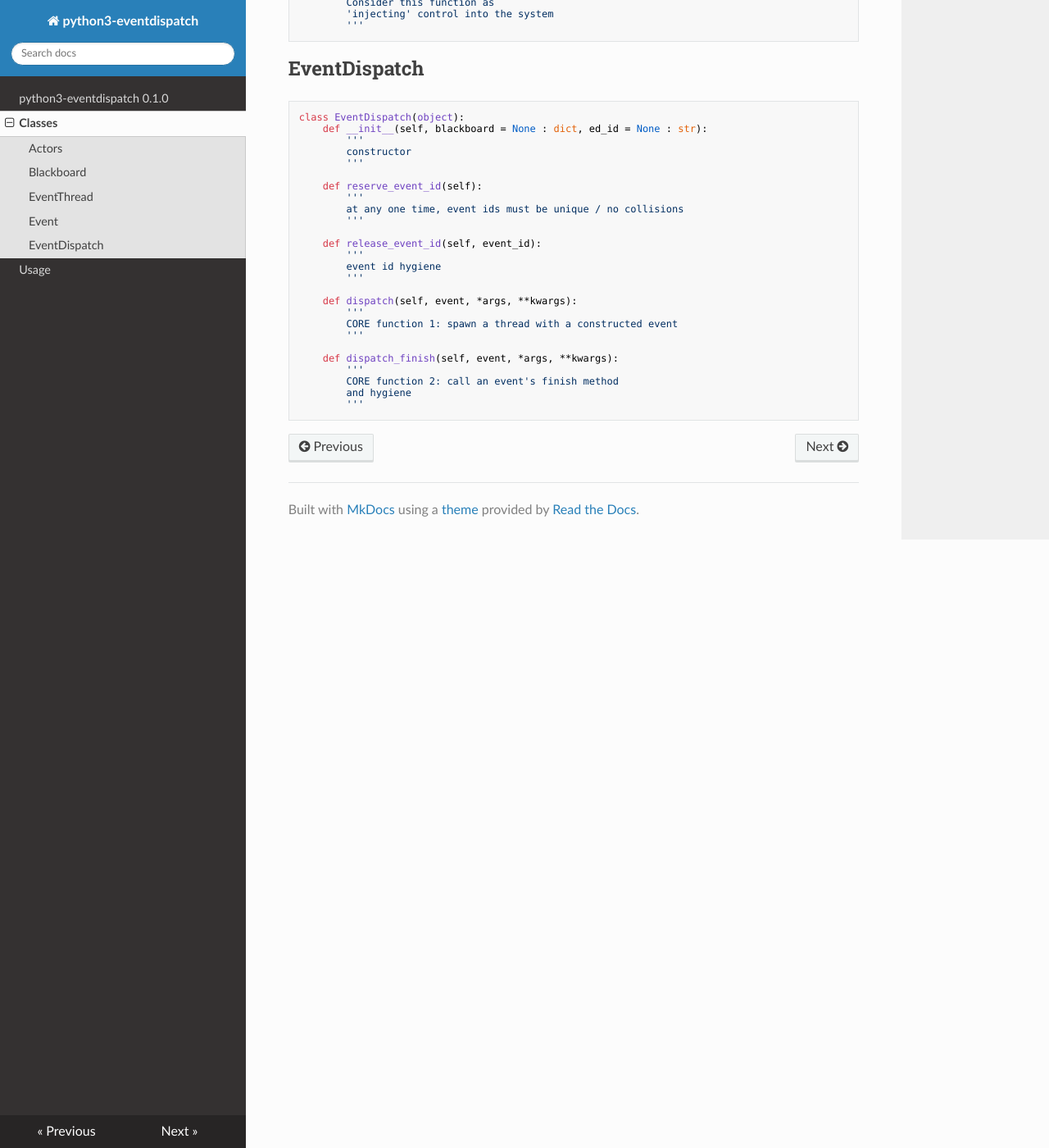
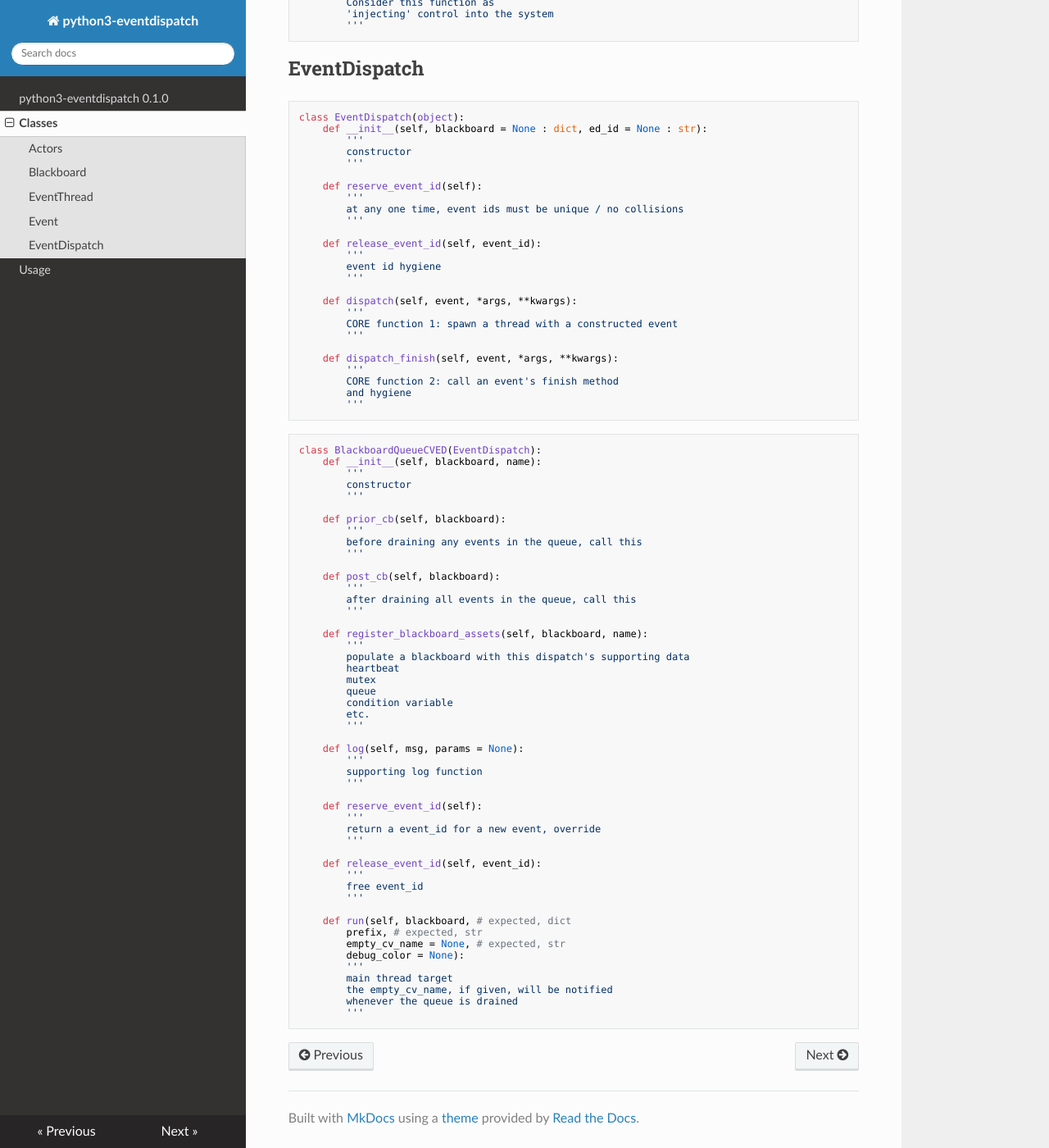
Before and after one commit to cyan-at/eventdispatch, an MkDocs documentation site: the page built from docs/classes.md, in a window 1280 px wide and 1400 px high, scrolled down 1833 px. Shown: the whole window at 82% size. Built offline with MkDocs 1.6.1, drawn with Linux system fonts in a browser that asks for light colours; nearby versions of some CDN libraries.

Commit message:
documentation update

````diff
--- a/docs/classes.md
+++ b/docs/classes.md
@@ -140,3 +140,57 @@ class EventDispatch(object):
         and hygiene
         '''
 ```
+
+
+```python
+class BlackboardQueueCVED(EventDispatch):
+    def __init__(self, blackboard, name):
+        '''
+        constructor
+        '''
+
+    def prior_cb(self, blackboard):
+        '''
+        before draining any events in the queue, call this
+        '''
+
+    def post_cb(self, blackboard):
+        '''
+        after draining all events in the queue, call this
+        '''
+
+    def register_blackboard_assets(self, blackboard, name):
+        '''
+        populate a blackboard with this dispatch's supporting data
+        heartbeat
+        mutex
+        queue
+        condition variable
+        etc.
+        '''
+
+    def log(self, msg, params = None):
+        '''
+        supporting log function
+        '''
+
+    def reserve_event_id(self):
+        '''
+        return a event_id for a new event, override
+        '''
+
+    def release_event_id(self, event_id):
+        '''
+        free event_id
+        '''
+
+    def run(self, blackboard, # expected, dict
+        prefix, # expected, str
+        empty_cv_name = None, # expected, str
+        debug_color = None):
+        '''
+        main thread target
+        the empty_cv_name, if given, will be notified
+        whenever the queue is drained
+        '''
+```
````
Also changed, not shown: docs/index.md (+1 -1 lines).
